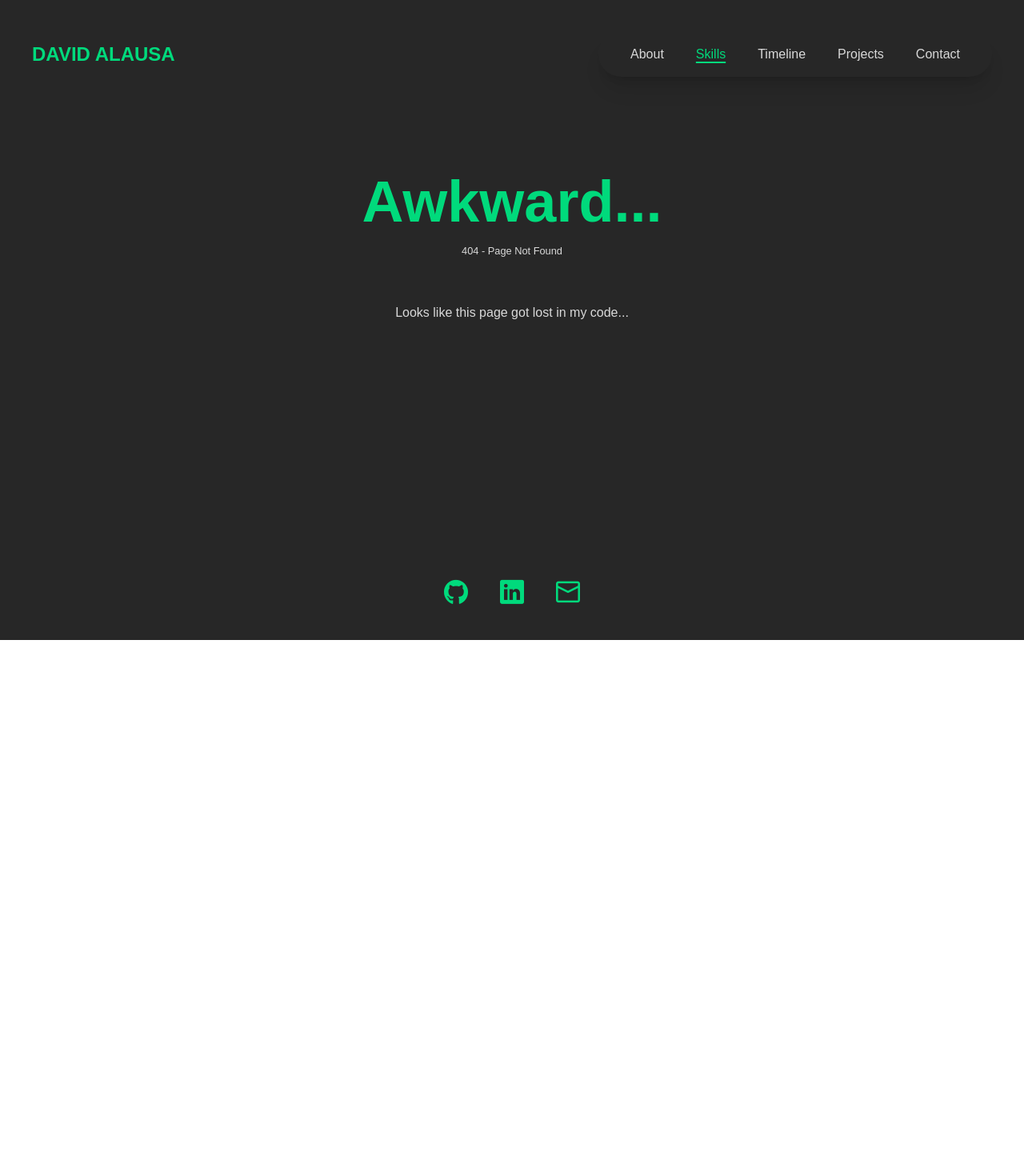
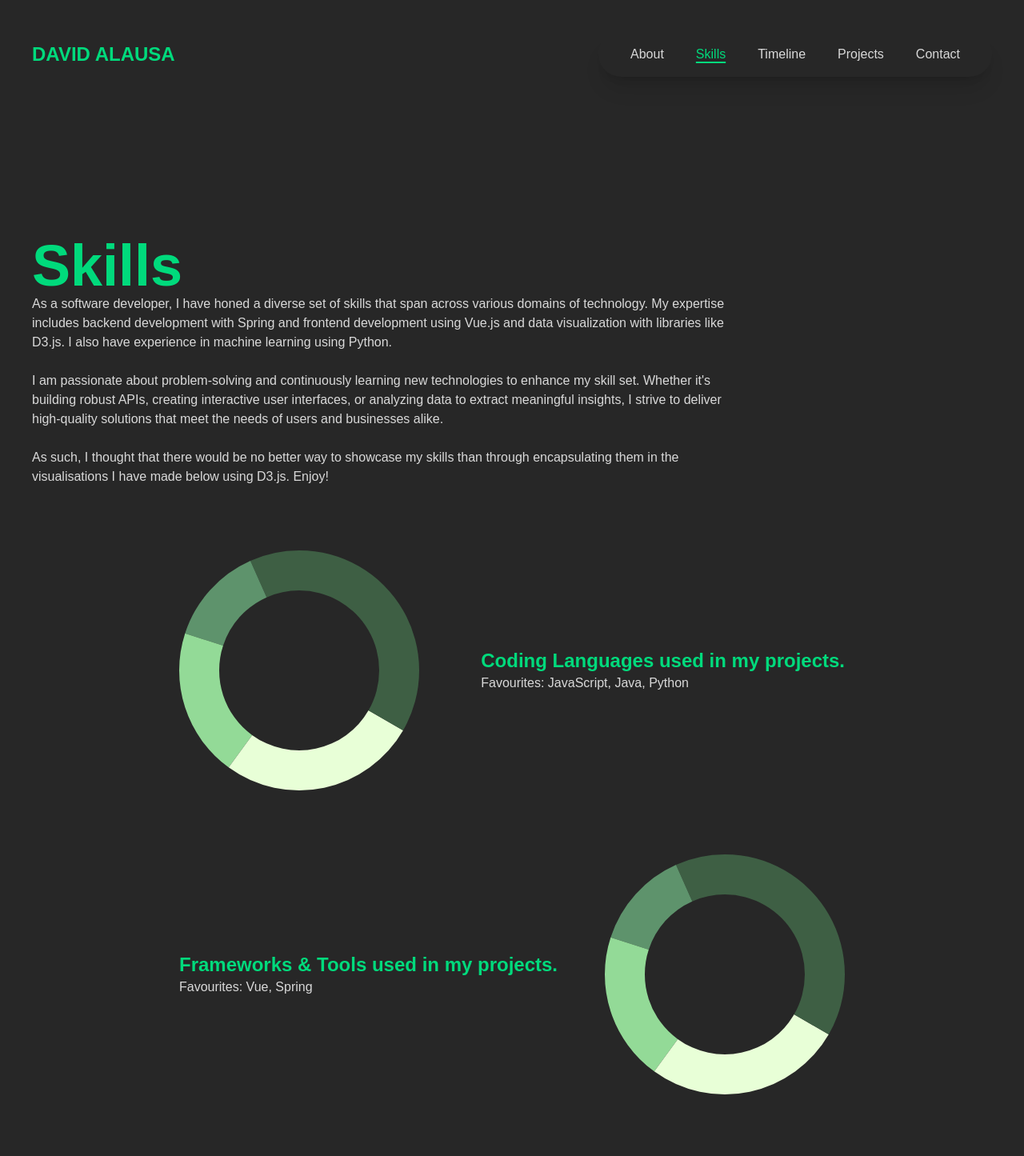
Before and after one commit to davidAlausa/myPortfolioWebsite, a Vue app in the folder myPortfolioWebsite/: page /skills in a window 1280 px wide. Before the commit this address had no page. Shown: the top 1445 px of the page at 80% size. Before the commit the page ends 800 px from the top, so only its background shows below. Built offline with nearby package versions, Linux system fonts and the light colour scheme.

Commit message:
feat: update index.html title, add D3.js dependency, implement SkillsView with visualizations, and create Visualisations and VisualisationsText components

```diff
--- a/myPortfolioWebsite/index.html
+++ b/myPortfolioWebsite/index.html
@@ -4,7 +4,7 @@
     <meta charset="UTF-8">
     <link rel="icon" href="/favicon.ico">
     <meta name="viewport" content="width=device-width, initial-scale=1.0">
-    <title>Vite App</title>
+    <title>David Alausa</title>
   </head>
   <body>
     <div id="app"></div>
--- a/myPortfolioWebsite/package.json
+++ b/myPortfolioWebsite/package.json
@@ -13,6 +13,7 @@
   },
   "dependencies": {
     "axios": "^1.11.0",
+    "d3": "^7.9.0",
     "primeicons": "^7.0.0",
     "vue": "^3.5.18",
     "vue-router": "^4.5.1",
--- /dev/null
+++ b/myPortfolioWebsite/src/components/Visualisations.vue
@@ -0,0 +1,45 @@
+<script setup>
+import * as d3 from 'd3'
+import { onMounted, ref} from 'vue'
+
+const container = ref(null)
+
+const drawChart = () => {
+const data = [10, 20, 30, 40, 50], width = 300, height=300;
+    const radius = Math.min(width, height) / 2;
+
+    const svg = d3.select(container.value)
+        .append('svg')
+        .attr('width', width)
+        .attr('height', height)
+        .append('g')
+        .attr('transform', `translate(${width / 2}, ${height / 2})`);
+
+    const pie = d3.pie();
+    const arc = d3.arc()
+        .innerRadius(100)
+        .outerRadius(radius);
+
+    const color = d3.scaleOrdinal(["#3E5F44", "#5E936C", "#93DA97", "#E8FFD7"]);
+
+    svg.selectAll('path')
+        .data(pie(data))
+        .enter()
+        .append('path')
+        .attr('fill', (d, i) => color(i))
+        .transition()
+        .duration(1000)
+        .attrTween("d", function(d) {
+        const i = d3.interpolate({ startAngle: 0, endAngle: 0 }, d);
+        return function(t) {
+            return arc(i(t));
+        };
+    });
+}
+
+onMounted(() => drawChart())
+
+</script>
+<template>
+    <section ref="container"></section>
+</template>
--- /dev/null
+++ b/myPortfolioWebsite/src/components/VisualisationsText.vue
@@ -0,0 +1,22 @@
+<script setup>
+
+    import { defineProps } from 'vue';
+
+    defineProps({
+        title: {
+            type: String,
+            default: '...'
+        },
+        description: {
+            type: String,
+            default: '...'
+        },
+    });
+
+</script>
+<template>
+        <section>
+            <h1 class="text-2xl font-bold text-accentDARK">{{ title }}</h1>
+            <p class="text-secondaryDARK">{{ description }}</p>
+        </section>
+</template>
--- a/myPortfolioWebsite/src/router/index.js
+++ b/myPortfolioWebsite/src/router/index.js
@@ -6,6 +6,7 @@ import 'vue-toastification/dist/index.css';
 import NotFoundView from '@/views/NotFoundView.vue'
 import DavidAlausaView from '@/views/DavidAlausaView.vue';
 import AboutView from '@/views/AboutView.vue';
+import SkillsView from '@/views/SkillsView.vue';
 
 const router = createRouter({
   history: createWebHistory(import.meta.env.BASE_URL),
@@ -25,6 +26,11 @@ const router = createRouter({
       name: 'about',
       component: AboutView,
     },
+    {
+      path: '/skills',
+      name: 'skills',
+      component: SkillsView,
+    },
   ],
 })
 
--- /dev/null
+++ b/myPortfolioWebsite/src/views/SkillsView.vue
@@ -0,0 +1,41 @@
+<script setup>
+
+    import Visualisations from '@/components/Visualisations.vue';
+    import VisualisationsText from '@/components/VisualisationsText.vue';
+
+</script>
+<template>
+    <div class="skills-view">
+        <section class="mt-10 p-10">
+            <h1 class="text-7xl font-bold mt-20 text-accentDARK">Skills</h1>
+            <p class="max-w-[100ch] justify-between">
+                    As a software developer, I have honed a diverse set of skills that span across various domains of technology.
+                    My expertise includes backend development with Spring and  frontend development using Vue.js
+                    and data visualization with libraries like D3.js. I also have experience in machine learning using Python.
+                    <br>
+                    <br>
+                    I am passionate about problem-solving and continuously learning new technologies to enhance my skill set.
+                    Whether it's building robust APIs, creating interactive user interfaces, or analyzing data to extract meaningful insights,
+                    I strive to deliver high-quality solutions that meet the needs of users and businesses alike.
+                    <br>
+                    <br>
+                    As such, I thought that there would be no better way to showcase my skills than through encapsulating them in the
+                    visualisations I have made below using D3.js. Enjoy!
+            </p>
+        </section>
+        <div class="flex justify-between items-center px-56 py-10">
+            <Visualisations />
+            <VisualisationsText
+            title="Coding Languages used in my projects."
+            description="Favourites: JavaScript, Java, Python"
+            />
+        </div>
+        <div class="flex justify-between items-center  px-56 py-10">
+            <VisualisationsText
+                title="Frameworks & Tools used in my projects."
+                description="Favourites: Vue, Spring"
+            />
+            <Visualisations />
+        </div>
+    </div>
+</template>
```
Also changed, not shown: 1 other file (tests, documents, lock files or other folders).
